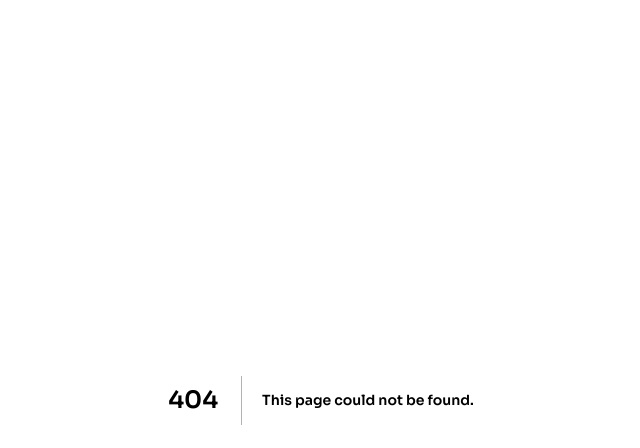
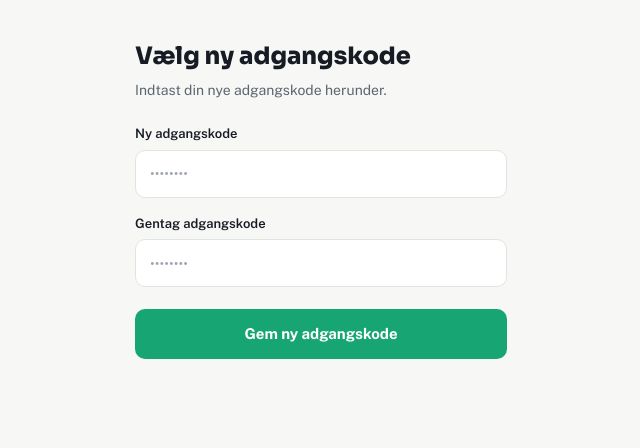
Before and after one commit to HenrikAmar/ugenstipper, a Next.js app: page /nulstil-adgangskode in a window 1280 px wide. Before the commit this address had no page. Shown: the top 448 px of the page, without its empty margins (319-959 px from the left). Built offline with nearby package versions, Linux system fonts and the light colour scheme; no server answers.

Commit message:
Tilføj glemt/skift adgangskode

```diff
--- a/src/app/login/page.tsx
+++ b/src/app/login/page.tsx
@@ -4,7 +4,7 @@ import { useState } from "react";
 import { createClient } from "@/lib/supabase/client";
 import { Logo } from "@/components/Logo";
 
-type Mode = "login" | "signup";
+type Mode = "login" | "signup" | "forgot";
 
 export default function LoginPage() {
   const [mode, setMode] = useState<Mode>("login");
@@ -27,7 +27,7 @@ export default function LoginPage() {
       const { error } = await supabase.auth.signInWithPassword({ email, password });
       if (error) setError("Forkert e-mail eller adgangskode.");
       else window.location.href = "/tip";
-    } else {
+    } else if (mode === "signup") {
       const { error } = await supabase.auth.signUp({
         email,
         password,
@@ -35,6 +35,13 @@ export default function LoginPage() {
       });
       if (error) setError(error.message);
       else setInfo("Bruger oprettet! Tjek din e-mail for at bekræfte kontoen.");
+    } else {
+      // forgot
+      await supabase.auth.resetPasswordForEmail(email, {
+        redirectTo: `${window.location.origin}/auth/callback?next=/nulstil-adgangskode`,
+      });
+      // Bevidst samme besked uanset om e-mailen findes eller ej (sikkerhed).
+      setInfo("Hvis e-mailen findes hos os, har vi sendt et link til at nulstille adgangskoden.");
     }
 
     setLoading(false);
@@ -60,6 +67,25 @@ export default function LoginPage() {
       </div>
 
       <form onSubmit={handleSubmit} className="flex flex-1 flex-col gap-4 px-6 py-7">
+        {mode === "forgot" ? (
+          <>
+            <p className="text-sm text-text-muted">
+              Indtast din e-mail, så sender vi dig et link til at vælge en ny adgangskode.
+            </p>
+            <div className="flex flex-col gap-1.5">
+              <label className="text-[13px] font-semibold">E-mail</label>
+              <input
+                type="email"
+                required
+                value={email}
+                onChange={(e) => setEmail(e.target.value)}
+                placeholder="dig@eksempel.dk"
+                className="h-12 rounded-[10px] border border-border bg-surface px-3.5 text-[15px]"
+              />
+            </div>
+          </>
+        ) : (
+          <>
             {mode === "signup" && (
               <div className="flex flex-col gap-1.5">
                 <label className="text-[13px] font-semibold">Navn</label>
@@ -97,6 +123,22 @@ export default function LoginPage() {
               />
             </div>
 
+            {mode === "login" && (
+              <button
+                type="button"
+                onClick={() => {
+                  setError(null);
+                  setInfo(null);
+                  setMode("forgot");
+                }}
+                className="-mt-2 self-end text-[12.5px] font-semibold text-text-muted underline"
+              >
+                Glemt adgangskode?
+              </button>
+            )}
+          </>
+        )}
+
         {error && <p className="text-[13px] font-medium text-danger">{error}</p>}
         {info && <p className="text-[13px] font-medium text-accent">{info}</p>}
 
@@ -105,9 +147,17 @@ export default function LoginPage() {
           disabled={loading}
           className="mt-1.5 h-[50px] rounded-[10px] bg-accent-2 text-[15px] font-bold text-white disabled:opacity-60"
         >
-          {mode === "login" ? "Log ind" : "Opret bruger"}
+          {loading
+            ? "Et øjeblik …"
+            : mode === "login"
+            ? "Log ind"
+            : mode === "signup"
+            ? "Opret bruger"
+            : "Send nulstillingslink"}
         </button>
 
+        {mode !== "forgot" && (
+          <>
             <div className="my-1 flex items-center gap-3">
               <div className="h-px flex-1 bg-border" />
               <span className="text-xs text-text-muted">eller</span>
@@ -121,32 +171,56 @@ export default function LoginPage() {
             >
               Fortsæt med Google
             </button>
+          </>
+        )}
 
         <div className="flex-1" />
 
         <p className="text-center text-[13px] text-text-muted">
-          {mode === "login" ? (
+          {mode === "login" && (
             <>
               Ny hos Ugenstipper?{" "}
               <button
                 type="button"
                 className="font-bold text-accent"
-                onClick={() => setMode("signup")}
+                onClick={() => {
+                  setError(null);
+                  setInfo(null);
+                  setMode("signup");
+                }}
               >
                 Opret en gratis bruger
               </button>
             </>
-          ) : (
+          )}
+          {mode === "signup" && (
             <>
               Har du allerede en bruger?{" "}
               <button
                 type="button"
                 className="font-bold text-accent"
-                onClick={() => setMode("login")}
+                onClick={() => {
+                  setError(null);
+                  setInfo(null);
+                  setMode("login");
+                }}
               >
                 Log ind
               </button>
             </>
+          )}
+          {mode === "forgot" && (
+            <button
+              type="button"
+              className="font-bold text-accent"
+              onClick={() => {
+                setError(null);
+                setInfo(null);
+                setMode("login");
+              }}
+            >
+              Tilbage til login
+            </button>
           )}
         </p>
       </form>
--- /dev/null
+++ b/src/app/nulstil-adgangskode/page.tsx
@@ -0,0 +1,97 @@
+"use client";
+
+import { useState } from "react";
+import { useRouter } from "next/navigation";
+import { createClient } from "@/lib/supabase/client";
+
+export default function NulstilAdgangskodePage() {
+  const [password, setPassword] = useState("");
+  const [password2, setPassword2] = useState("");
+  const [error, setError] = useState<string | null>(null);
+  const [loading, setLoading] = useState(false);
+  const [done, setDone] = useState(false);
+
+  const router = useRouter();
+  const supabase = createClient();
+
+  async function handleSubmit(e: React.FormEvent) {
+    e.preventDefault();
+    setError(null);
+
+    if (password.length < 6) {
+      setError("Adgangskoden skal være mindst 6 tegn.");
+      return;
+    }
+    if (password !== password2) {
+      setError("De to adgangskoder er ikke ens.");
+      return;
+    }
+
+    setLoading(true);
+    const { error } = await supabase.auth.updateUser({ password });
+    setLoading(false);
+
+    if (error) {
+      setError(
+        "Kunne ikke opdatere adgangskoden. Linket er muligvis udløbet - prøv 'Glemt adgangskode' igen fra login-siden."
+      );
+      return;
+    }
+
+    setDone(true);
+    setTimeout(() => router.push("/tip"), 2000);
+  }
+
+  if (done) {
+    return (
+      <div className="mx-auto flex min-h-screen max-w-[420px] flex-col items-center justify-center bg-bg px-6 text-center">
+        <p className="text-lg font-bold text-accent">✓ Adgangskode opdateret</p>
+        <p className="mt-2 text-sm text-text-muted">Du bliver sendt videre om et øjeblik …</p>
+      </div>
+    );
+  }
+
+  return (
+    <div className="mx-auto flex min-h-screen max-w-[420px] flex-col bg-bg px-6 py-10">
+      <h1 className="text-2xl font-extrabold">Vælg ny adgangskode</h1>
+      <p className="mt-2 text-sm text-text-muted">Indtast din nye adgangskode herunder.</p>
+
+      <form onSubmit={handleSubmit} className="mt-6 flex flex-col gap-4">
+        <div className="flex flex-col gap-1.5">
+          <label className="text-[13px] font-semibold">Ny adgangskode</label>
+          <input
+            type="password"
+            required
+            minLength={6}
+            value={password}
+            onChange={(e) => setPassword(e.target.value)}
+            placeholder="••••••••"
+            className="h-12 rounded-[10px] border border-border bg-surface px-3.5 text-[15px]"
+          />
+        </div>
+        <div className="flex flex-col gap-1.5">
+          <label className="text-[13px] font-semibold">Gentag adgangskode</label>
+          <input
+            type="password"
+            required
+            minLength={6}
+            value={password2}
+            onChange={(e) => setPassword2(e.target.value)}
+            placeholder="••••••••"
+            className="h-12 rounded-[10px] border border-border bg-surface px-3.5 text-[15px]"
+          />
+        </div>
+
+        {error && <p className="text-[13px] font-medium text-danger">{error}</p>}
+
+        <button
+          type="submit"
+          disabled={loading}
+          className="mt-1.5 h-[50px] rounded-[10px] bg-accent-2 text-[15px] font-bold text-white disabled:opacity-60"
+        >
+          {loading ? "Gemmer …" : "Gem ny adgangskode"}
+        </button>
+      </form>
+    </div>
+  );
+}
--- a/src/app/profil/page.tsx
+++ b/src/app/profil/page.tsx
@@ -2,6 +2,7 @@ import { createClient } from "@/lib/supabase/server";
 import { BottomNav } from "@/components/BottomNav";
 import { TeamBadge } from "@/components/TeamBadge";
 import { AppHeader } from "@/components/AppHeader";
+import { ChangePasswordForm } from "@/components/ChangePasswordForm";
 import { redirect } from "next/navigation";
 
 // Rollen (admin/user) kan ændre sig i databasen - må ikke caches.
@@ -47,6 +48,8 @@ export default async function ProfilPage() {
         </a>
       )}
 
+      <ChangePasswordForm />
+
       <form action={signOut} className="mx-5 mt-4">
         <button
           type="submit"
--- /dev/null
+++ b/src/components/ChangePasswordForm.tsx
@@ -0,0 +1,114 @@
+"use client";
+
+import { useState } from "react";
+import { createClient } from "@/lib/supabase/client";
+
+export function ChangePasswordForm() {
+  const [open, setOpen] = useState(false);
+  const [password, setPassword] = useState("");
+  const [password2, setPassword2] = useState("");
+  const [error, setError] = useState<string | null>(null);
+  const [info, setInfo] = useState<string | null>(null);
+  const [loading, setLoading] = useState(false);
+
+  const supabase = createClient();
+
+  async function handleSubmit(e: React.FormEvent) {
+    e.preventDefault();
+    setError(null);
+    setInfo(null);
+
+    if (password.length < 6) {
+      setError("Adgangskoden skal være mindst 6 tegn.");
+      return;
+    }
+    if (password !== password2) {
+      setError("De to adgangskoder er ikke ens.");
+      return;
+    }
+
+    setLoading(true);
+    const { error } = await supabase.auth.updateUser({ password });
+    setLoading(false);
+
+    if (error) {
+      setError("Kunne ikke opdatere adgangskoden. Prøv igen.");
+      return;
+    }
+
+    setPassword("");
+    setPassword2("");
+    setInfo("✓ Adgangskoden er opdateret.");
+  }
+
+  if (!open) {
+    return (
+      <button
+        type="button"
+        onClick={() => setOpen(true)}
+        className="mx-5 mt-3 flex w-[calc(100%-2.5rem)] items-center justify-center rounded-[10px] border border-border bg-surface py-3 text-sm font-bold"
+      >
+        Skift adgangskode
+      </button>
+    );
+  }
+
+  return (
+    <form
+      onSubmit={handleSubmit}
+      className="card mx-5 mt-3 flex flex-col gap-3 rounded-xl p-4"
+    >
+      <div className="flex items-center justify-between">
+        <span className="text-[13px] font-bold">Skift adgangskode</span>
+        <button
+          type="button"
+          onClick={() => {
+            setOpen(false);
+            setError(null);
+            setInfo(null);
+          }}
+          className="text-[12.5px] text-text-muted underline"
+        >
+          Luk
+        </button>
+      </div>
+
+      <div className="flex flex-col gap-1.5">
+        <label className="text-[13px] font-semibold">Ny adgangskode</label>
+        <input
+          type="password"
+          required
+          minLength={6}
+          value={password}
+          onChange={(e) => setPassword(e.target.value)}
+          placeholder="••••••••"
+          className="h-12 rounded-[10px] border border-border bg-surface px-3.5 text-[15px]"
+        />
+      </div>
+
+      <div className="flex flex-col gap-1.5">
+        <label className="text-[13px] font-semibold">Gentag adgangskode</label>
+        <input
+          type="password"
+          required
+          minLength={6}
+          value={password2}
+          onChange={(e) => setPassword2(e.target.value)}
+          placeholder="••••••••"
+          className="h-12 rounded-[10px] border border-border bg-surface px-3.5 text-[15px]"
+        />
+      </div>
+
+      {error && <p className="text-[13px] font-medium text-danger">{error}</p>}
+      {info && <p className="text-[13px] font-medium text-accent">{info}</p>}
+
+      <button
+        type="submit"
+        disabled={loading}
+        className="h-[46px] rounded-[10px] bg-accent-2 text-[15px] font-bold text-white disabled:opacity-60"
+      >
+        {loading ? "Gemmer …" : "Gem ny adgangskode"}
+      </button>
+    </form>
+  );
+}
```
Lines whose indentation alone changed are shown as unchanged.
